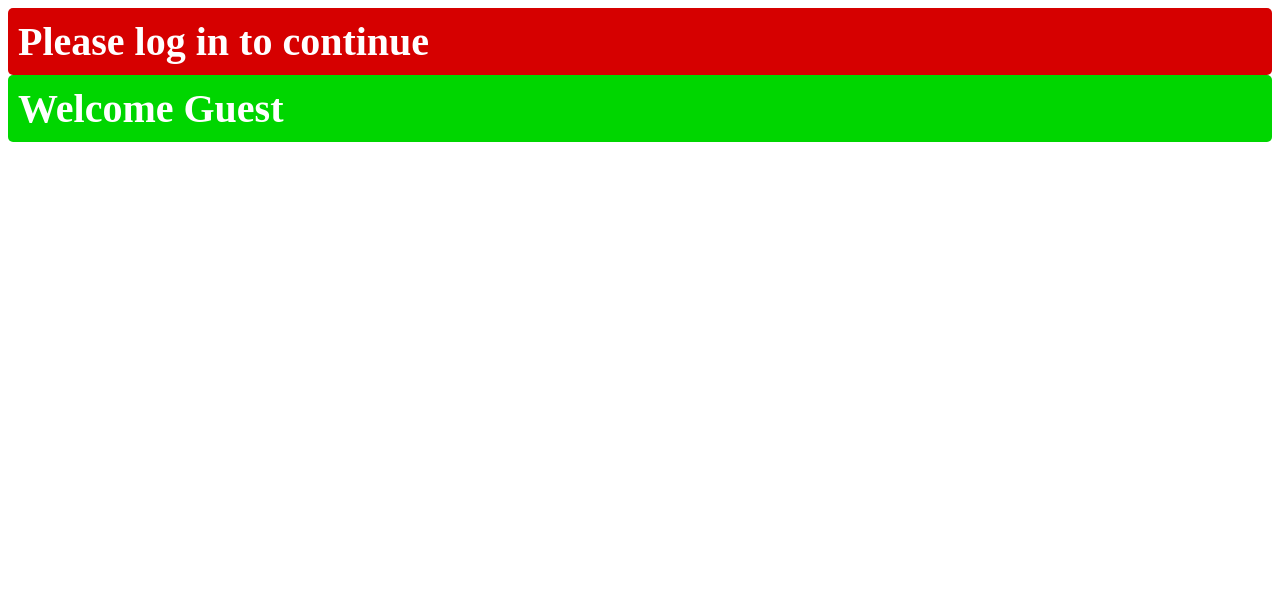
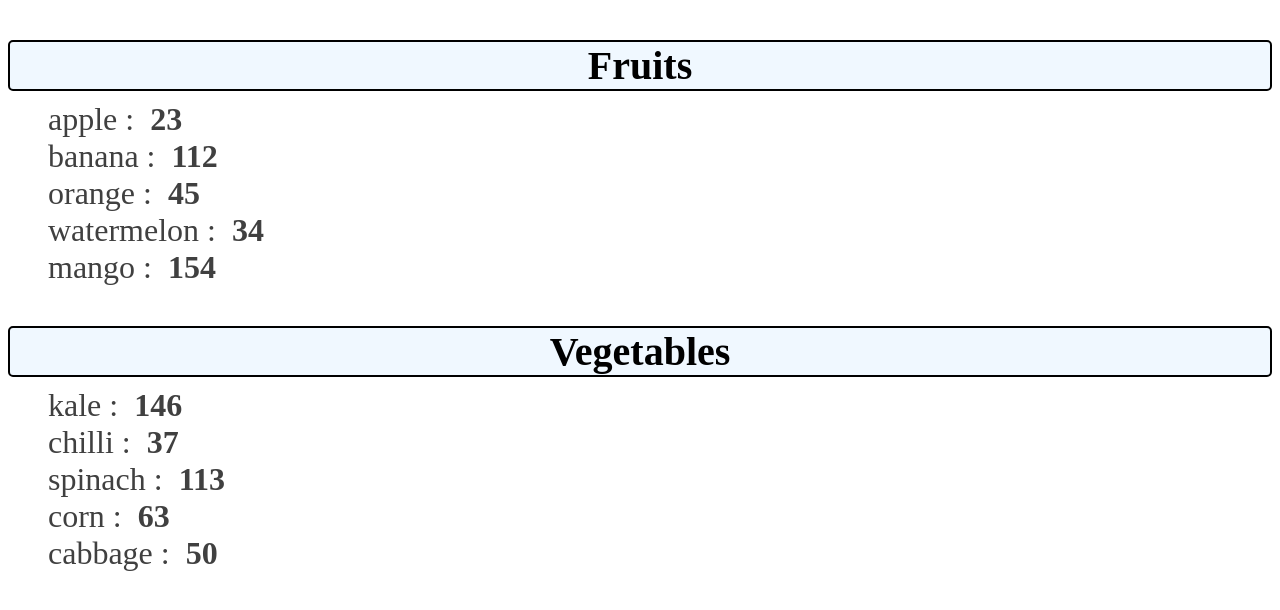
Before and after one commit to DavidMarkNjogu/my-react-app, a React (Vite) app: page / in a window 1280 px wide. Shown: the top 610 px of the page. Built offline with nearby package versions, Linux system fonts and the light colour scheme.

Commit message:
render Lists

```diff
--- a/src/App.jsx
+++ b/src/App.jsx
@@ -2,20 +2,32 @@ import Card from "./Card"
 import Button from "./button"
 import Student from "./Student"
 import UserGreeting from "./UserGreeting"
+import List from "./List"
 
-//Css options:
-/*
--inline
--modules
--external */
 function App() {
+  const fruits = [{id:1 ,name:'apple', calories: 23},
+            {id:2 ,name:'banana', calories: 112},
+            {id:3 ,name:'orange', calories: 45},
+            {id:4 ,name:'watermelon', calories: 34},
+            {id:5 ,name:'mango', calories: 154 }
+  ];
+
+    const vegetables = [{id:6 ,name:'kale', calories: 146},
+          {id:7 ,name:'chilli', calories: 37},
+          {id:8 ,name:'spinach', calories: 113},
+          {id:9 ,name:'corn', calories: 63},
+          {id:10 ,name:'cabbage', calories: 50 }];
 
     return(
-      <>
-        <UserGreeting isLoggedIn={false} username="Marcus"/>
-        <UserGreeting isLoggedIn={true} />
-      </>
-    )
+    <>
+    {/* Ternary operator */}
+      {/* {fruits.length > 0 ?  <List items={fruits} category="Fruits"/> : null} */}
+      {/* {vegetables.length > 0 ?  <List items={vegetables} category="Vegetables"/> : null}  */}
+      {/* Short circuiting */}
+      {fruits.length > 0 &&  <List items={fruits} category="Fruits"/>}
+      {vegetables.length > 0 &&  <List items={vegetables} category="Vegetables"/>}
+    </>
+  );
 }
 
 export default App
--- /dev/null
+++ b/src/List.jsx
@@ -0,0 +1,34 @@
+import PropTypes from 'prop-types'
+console.log(typeof PropTypes);
+function List( {category = "Category", items = []} ){
+
+    // fruits.sort((a, b) => a.name.localeCompare(b.name) );
+    //fruits.sort((a, b) => b.name.localeCompare(a.name) ); //reverse
+    // fruits.sort((a, b) => a.calories - b.calories); //numeric
+    // fruits.sort((a, b) => b.calories - a.calories); //desc numeric
+
+    // const lowCalorieFruits = fruits.filter(fruit => fruit.calories < 100);
+    // const highCalorieFruits = fruits.filter(fruit => fruit.calories >= 100);
+    // const category = category;
+    const itemList = items;
+    const listItems = itemList.map(item => { return <li key={item.id}>
+                                                    {item.name} : &nbsp;
+                                                    <b>{item.calories}</b>
+                                                    </li>});
+    return(
+        <>
+            <h3 className="list-category">{category}</h3>
+            <ol className="list-items">{listItems} </ol>
+        </>
+
+    );
+    //return(fruits); // at first will return applebananaorangewatermelonmango
+}
+
+List.propTypes = {
+    category: PropTypes.string,
+    item : PropTypes.arrayOf(PropTypes.shape({  id : PropTypes.number,
+                                                 name: PropTypes.string,
+                                                calories: PropTypes.number})),
+}
+export default List
--- a/src/Student.jsx
+++ b/src/Student.jsx
@@ -31,5 +31,7 @@ Student.propTypes = {
 };
 //NOTE: the datatypes strictness is not being enforced .
 //No reason found yet
-
+/*REASON FOUND:
+If on the latest React (React 19 and above) and using function components, propTypes are no longer supported and will be silently ignored. The React team has removed runtime propTypes checks for function components in React 19.
+*/
 export default Student
--- a/src/index.css
+++ b/src/index.css
@@ -1,3 +1,25 @@
+.list-category{
+  font-size: 2.5em;
+  font-weight: bold;
+  color: hsl(0,0%,20%, saturation, lightness);
+  margin-bottom: 10px;
+  text-align: center;
+  border: 2px solid;
+  border-radius: 5px;
+  background-color: aliceblue;
+}
+.list-items{
+  font-size: 2em;
+  list-style: none;
+  color: hsl(0, 0%,25%);
+  margin: 0;
+  /* text-align: center; */
+
+}
+.list-items:hover{
+  color: hsl(0, 0%,55%);
+  cursor: pointer;
+}
 .welcome-message{
   font-size: 2.5em;
   background-color: hsl(120, 100%, 42%);
```
